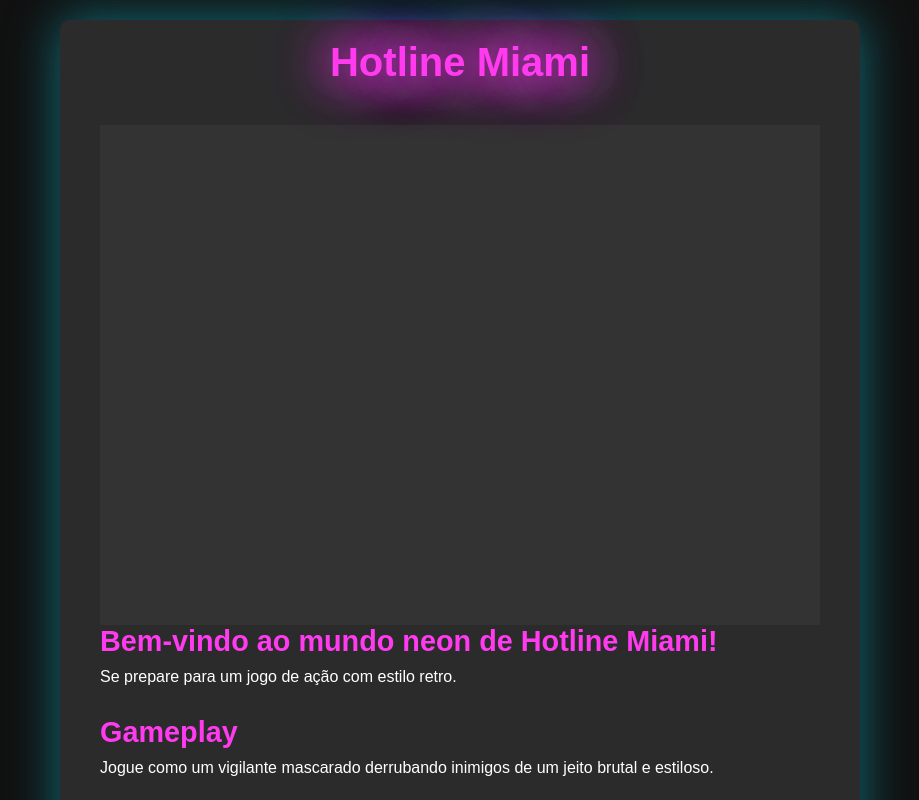
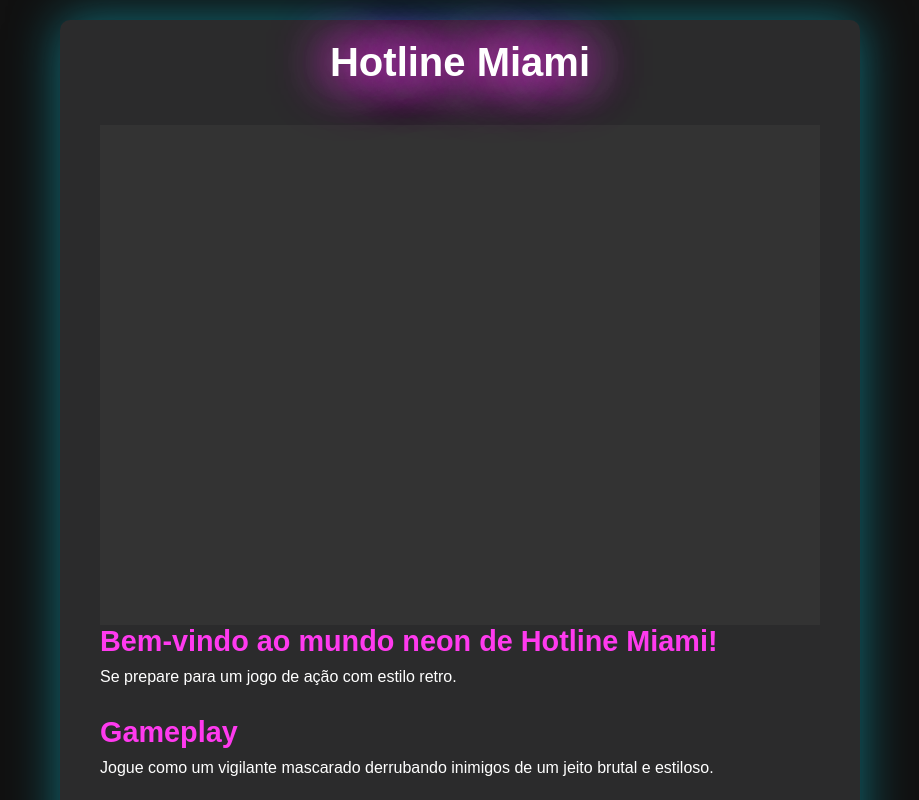
Before and after one commit to JohannWaltz/LPAW_johann, a website: page Jogo/index.html in a window 1280 px wide. Shown: the top 800 px of the page, without its empty margins (180-1099 px from the left). Drawn offline with Linux system fonts and the light colour scheme; a web font is replaced by a local one.

Commit message:
Troca de cor das letras

```diff
--- a/Jogo/styles.css
+++ b/Jogo/styles.css
@@ -34,7 +34,7 @@
 
 header h1 {
     font-size: 2.5em;
-    color: #ff3aef;
+    color: #fff;
     text-shadow: 2px 2px 4px rgba(0, 0, 0, 0.8);
     transition: text-shadow 0.3s ease-in-out;
 }
@@ -54,6 +54,7 @@
 }
 
 .intro h2:hover, .gameplay h2:hover, .features h2:hover {
+    color: #fff;
     text-shadow: 0 0 5px #ff3aef, 0 0 10px #ff3aef, 0 0 15px #ff3aef;
 }
 .features ul {
```
Also changed, not shown: 1 other file.
